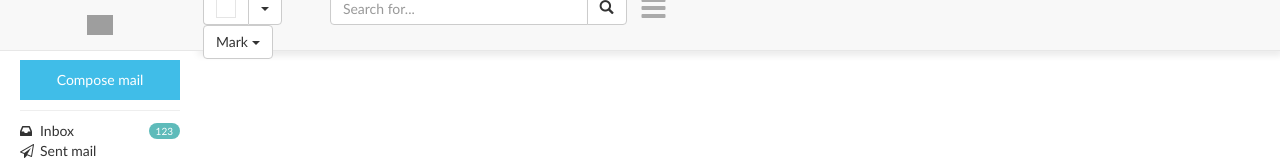
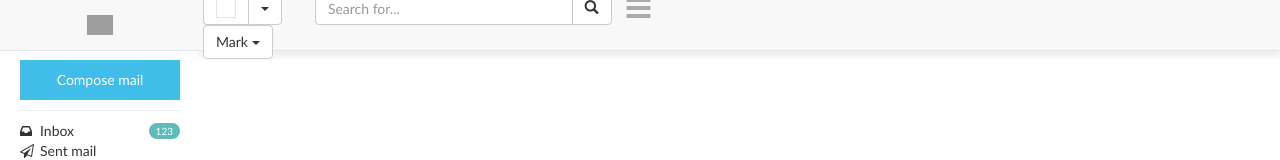
Before and after one commit to SergeyVeselov/admin-email, a website: page public/index.html in a window 1280 px wide. Shown: the top 160 px of the page. Drawn offline with nearby package versions, Linux system fonts and the light colour scheme; files that its build step writes are made by us from their sources; grey boxes are pictures that could not be loaded.

Commit message:
Proper aligning of navbar

```diff
--- a/sass/index.scss
+++ b/sass/index.scss
@@ -52,8 +52,6 @@ label {
 .mailbox-container {
   position: relative;
 }
-
-
 
 .checkbox-wrapper {
   display: flex;
@@ -250,10 +248,15 @@ label {
   top: 0;
   bottom: 0;
   margin: auto;
+  padding-right: 19px;
+  > div {
+    padding-left: 0px;
+  }
 }
 
 .navigation-group-container .row {
   padding-left: 3px;
+  margin-left: 0;
 }
 
 .menu {
@@ -419,3 +422,12 @@ input[type=checkbox].mark-message-checkbox {
     padding-left: $sidebar-width;
   }
 }
+
+
+
+.navbar-right-container {
+  padding-right: 0;
+  .menu {
+    padding-right: 0;
+  }
+}
```
